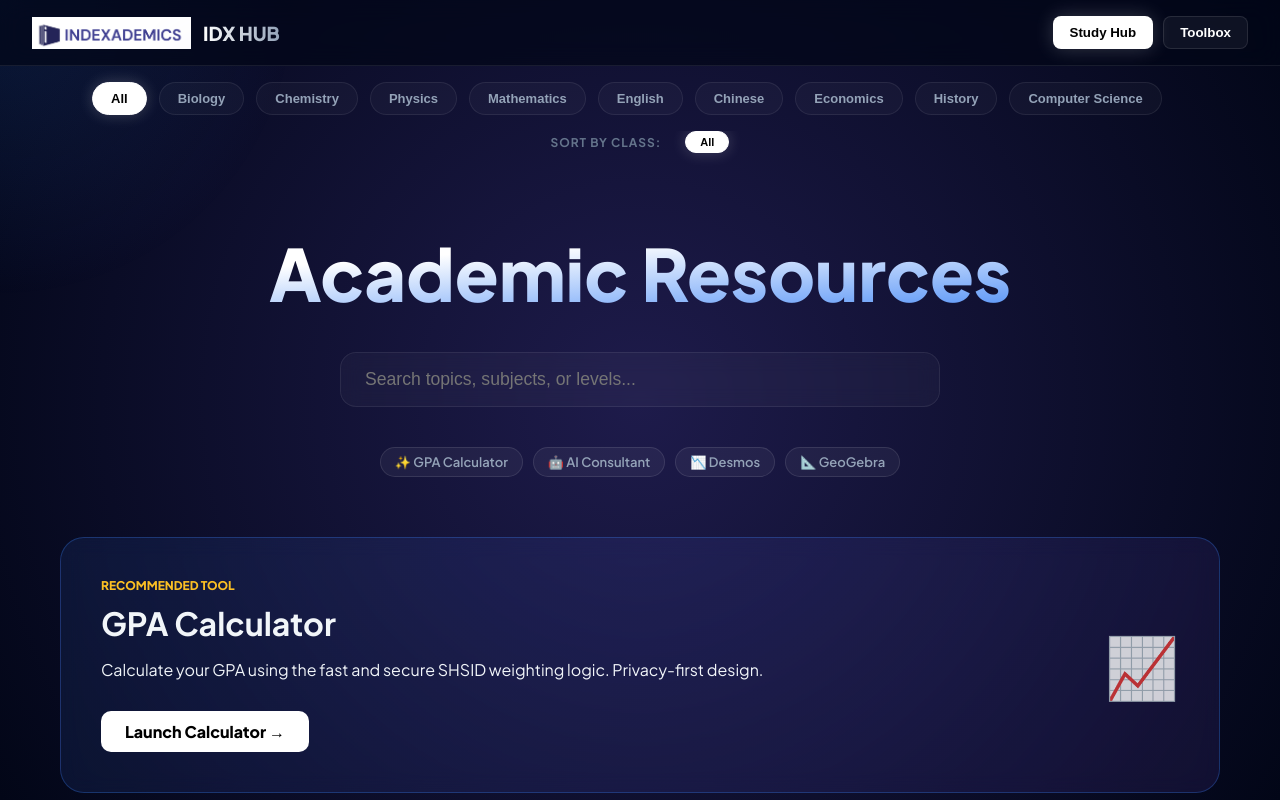
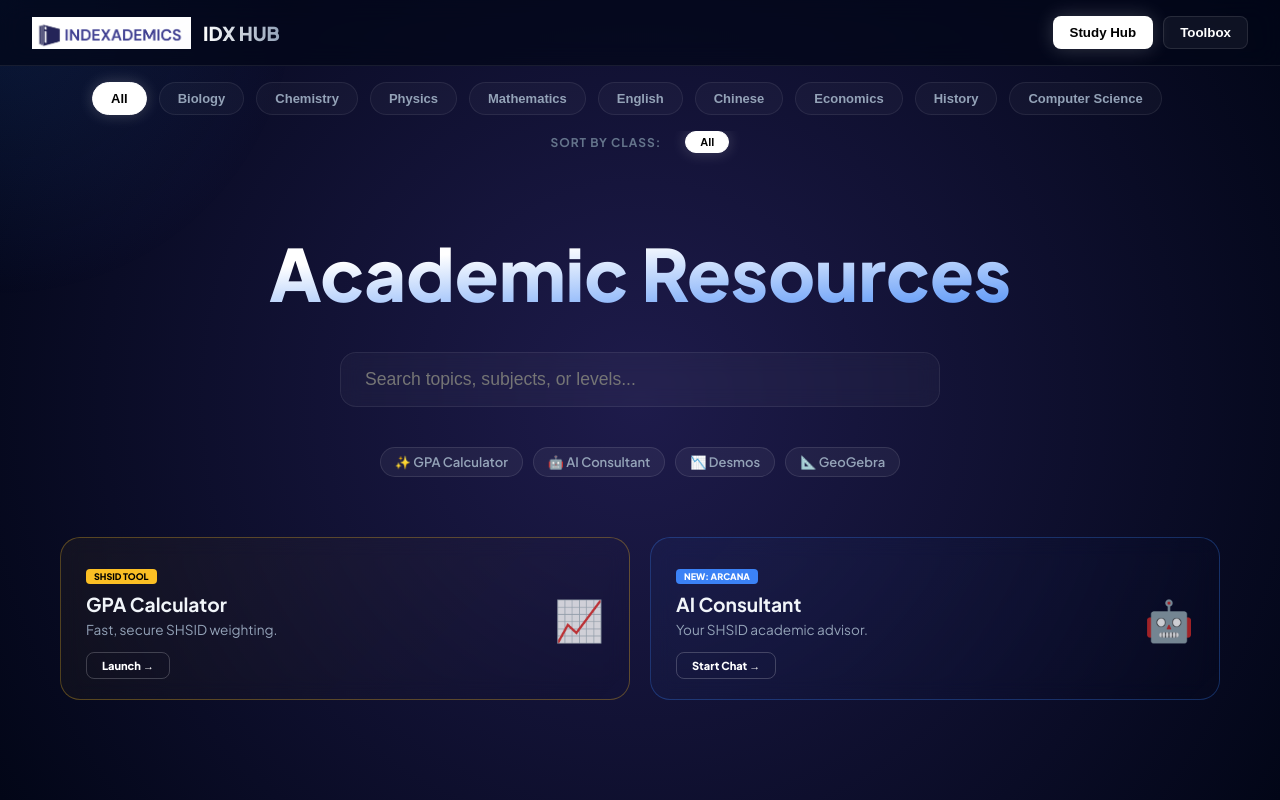
Before and after one commit to Ziqian-Huang0607/IDX_OFFICIAL_WEBSITE, a Vue app: page / in a window 1280 px wide. Shown: the top 800 px of the page. Built offline with nearby package versions, Linux system fonts and the light colour scheme.

Commit message:
made better propaganda for ai consultant

```diff
--- a/src/App.vue
+++ b/src/App.vue
@@ -12,10 +12,10 @@ const allGuides = Object.keys(modules).map((path) => {
     const parts = path.split('/')
     const guidesIndex = parts.indexOf('guides')
 
-    // Fallback logic to ensure TypeScript doesn't crash on Vercel
-    const year = parts[guidesIndex + 1] || 'Misc'
-    const subject = parts[guidesIndex + 2] || 'General'
-    const level = parts[guidesIndex + 3] || 'S'
+    // Using .trim() to prevent hidden spaces in folder names from breaking filters
+    const year = (parts[guidesIndex + 1] || 'Misc').trim()
+    const subject = (parts[guidesIndex + 2] || 'General').trim()
+    const level = (parts[guidesIndex + 3] || 'S').trim()
     const fileName = parts[parts.length - 1] || 'Untitled'
     const cleanName = fileName.split('.')[0]?.replace(/_/g, ' ') || fileName
 
@@ -54,24 +54,52 @@ const quickTools = [
   { name: 'GeoGebra', url: 'https://www.geogebra.org/graphing', icon: '📐' }
 ]
 
-// 3. FILTERING & SORTING LOGIC
+// 3. FILTERING & SORTING LOGIC (CASE-INSENSITIVE)
 const filteredGuides = computed(() => {
   return allGuides.filter(g => {
     if (!g) return false
-    const sMatch = activeSub.value === 'All' || g.subject === activeSub.value
-    const yMatch = activeYear.value === 'All' || g.year === activeYear.value
-    const qMatch = g.name.toLowerCase().includes(query.value.toLowerCase()) ||
-                   g.subject.toLowerCase().includes(query.value.toLowerCase())
+
+    // Normalize everything to lowercase for robust matching
+    const targetSubject = activeSub.value.toLowerCase();
+    const currentSubject = g.subject.toLowerCase();
+    const targetYear = activeYear.value.toLowerCase();
+    const currentYear = g.year.toLowerCase();
+    const searchStr = query.value.toLowerCase();
+
+    // Subject Match
+    const sMatch = activeSub.value === 'All' || currentSubject === targetSubject
+
+    // Year Match
+    const yMatch = activeYear.value === 'All' || currentYear === targetYear
+
+    // Search Match
+    const qMatch = g.name.toLowerCase().includes(searchStr) ||
+                   currentSubject.includes(searchStr)
+
     return sMatch && yMatch && qMatch
   })
 })
 
 const getByYear = (year: string) => {
-  const inYear = filteredGuides.value.filter(g => g!.year === year)
-  const uniqueSubs = [...new Set(inYear.map(i => i!.subject))].sort()
-  return uniqueSubs.map(s => ({
-    name: s,
-    files: inYear.filter(f => f!.subject === s)
+  // Use trim and lowerCase to find data for specific Class Header
+  const inYear = filteredGuides.value.filter(g => g!.year.toLowerCase().trim() === year.toLowerCase().trim())
+
+  // Group by subject case-insensitively so "biology" and "Biology" merge
+  const subjectMap = new Map();
+
+  inYear.forEach(file => {
+    // Standardize display name (e.g. biology -> Biology)
+    const displayName = file!.subject.charAt(0).toUpperCase() + file!.subject.slice(1).toLowerCase();
+
+    if (!subjectMap.has(displayName)) {
+      subjectMap.set(displayName, []);
+    }
+    subjectMap.get(displayName).push(file);
+  });
+
+  return Array.from(subjectMap.keys()).sort().map(name => ({
+    name,
+    files: subjectMap.get(name)
   }))
 }
 
@@ -183,16 +211,28 @@ onUnmounted(() => window.removeEventListener('mousemove', handleMouseMove))
         </div>
       </section>
 
-      <!-- FEATURED: GPA PROPAGANDA -->
-      <section class="featured-promotion">
-        <div class="glass-card promo-card">
-          <div class="promo-content">
-            <div class="promo-tag">Recommended Tool</div>
-            <h2>GPA Calculator</h2>
-            <p>Calculate your GPA using the fast and secure SHSID weighting logic. Privacy-first design.</p>
-            <a href="https://gpa.indexademics.com" target="_blank" class="promo-button">Launch Calculator →</a>
+      <!-- DUAL PROPAGANDA SECTION (Shared Space) -->
+      <section class="promo-grid">
+        <!-- GPA Promotion -->
+        <div class="glass-card promo-mini gpa-bg">
+          <div class="promo-content-mini">
+            <div class="promo-badge gold">SHSID Tool</div>
+            <h3>GPA Calculator</h3>
+            <p>Fast, secure SHSID weighting.</p>
+            <a href="https://gpa.indexademics.com" target="_blank" class="promo-btn-mini">Launch →</a>
           </div>
-          <div class="promo-visual">📈</div>
+          <div class="promo-icon-mini">📈</div>
+        </div>
+
+        <!-- AI Consultant Promotion -->
+        <div class="glass-card promo-mini ai-bg">
+          <div class="promo-content-mini">
+            <div class="promo-badge blue">New: Arcana</div>
+            <h3>AI Consultant</h3>
+            <p>Your SHSID academic advisor.</p>
+            <a href="https://indexademics-arcana.streamlit.app" target="_blank" class="promo-btn-mini">Start Chat →</a>
+          </div>
+          <div class="promo-icon-mini">🤖</div>
         </div>
       </section>
 
@@ -259,15 +299,48 @@ onUnmounted(() => window.removeEventListener('mousemove', handleMouseMove))
     <div class="footer-content">
       <p>&copy; 2024 IDX ACADEMIC SUPPORT HUB</p>
       <div class="footer-links">
-        <a href="https://gpa.indexademics.com">GPA CALCULATOR</a>
+        <a href="https://gpa.indexademics.com">GPA</a>
         <span class="footer-dot">•</span>
-        <a href="https://indexademics-arcana.streamlit.app">AI CONSULTANT</a>
+        <a href="https://indexademics-arcana.streamlit.app">AI</a>
       </div>
     </div>
   </footer>
 </template>
 
 <style scoped>
+/* PROMO GRID (Dual Propaganda) */
+.promo-grid {
+  display: grid;
+  grid-template-columns: 1fr 1fr;
+  gap: 20px;
+  margin-bottom: 40px;
+}
+
+.promo-mini {
+  display: flex;
+  justify-content: space-between;
+  align-items: center;
+  padding: 25px !important;
+  border-radius: 20px;
+  transition: transform 0.3s ease;
+}
+
+.promo-mini:hover { transform: translateY(-5px); }
+
+.gpa-bg { border-color: rgba(251, 191, 36, 0.3); background: linear-gradient(135deg, rgba(251,191,36,0.05), transparent); }
+.ai-bg { border-color: rgba(59, 130, 246, 0.3); background: linear-gradient(135deg, rgba(59,130,246,0.05), transparent); }
+
+.promo-badge { font-size: 9px; font-weight: 800; text-transform: uppercase; padding: 2px 8px; border-radius: 4px; display: inline-block; margin-bottom: 8px; }
+.gold { background: #fbbf24; color: #000; }
+.blue { background: #3b82f6; color: #fff; }
+
+.promo-content-mini h3 { margin: 0 0 5px 0; font-size: 1.2rem; }
+.promo-content-mini p { margin: 0 0 15px 0; font-size: 0.85rem; color: #94a3b8; }
+
+.promo-btn-mini { font-size: 11px; font-weight: 800; text-decoration: none; color: #fff; border: 1px solid rgba(255,255,255,0.2); padding: 6px 15px; border-radius: 8px; transition: 0.2s; }
+.promo-btn-mini:hover { background: #fff; color: #000; }
+.promo-icon-mini { font-size: 40px; opacity: 0.8; }
+
 /* VIEW ANIMATIONS */
 .view-animate {
   animation: fadeIn 0.5s ease-out;
@@ -407,4 +480,8 @@ onUnmounted(() => window.removeEventListener('mousemove', handleMouseMove))
 }
 
 .footer-dot { color: #475569; font-size: 10px; }
+
+@media (max-width: 800px) {
+  .promo-grid { grid-template-columns: 1fr; }
+}
 </style>
```
